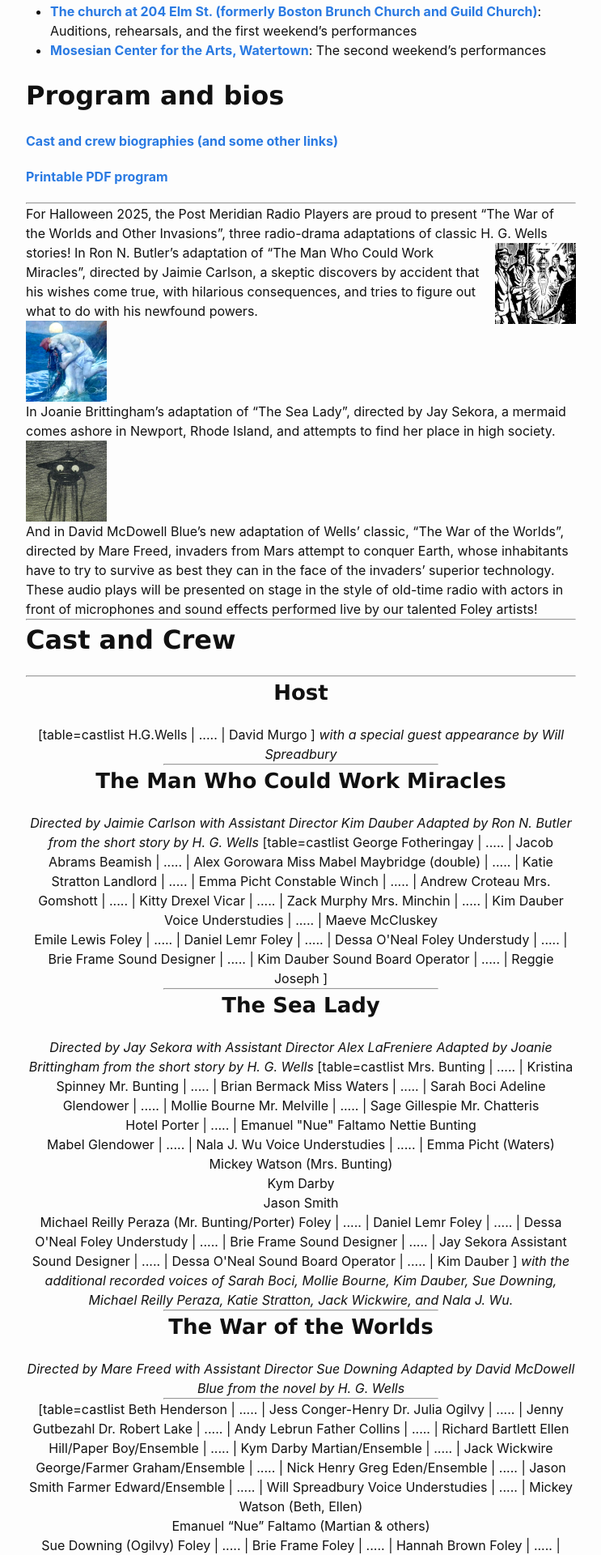
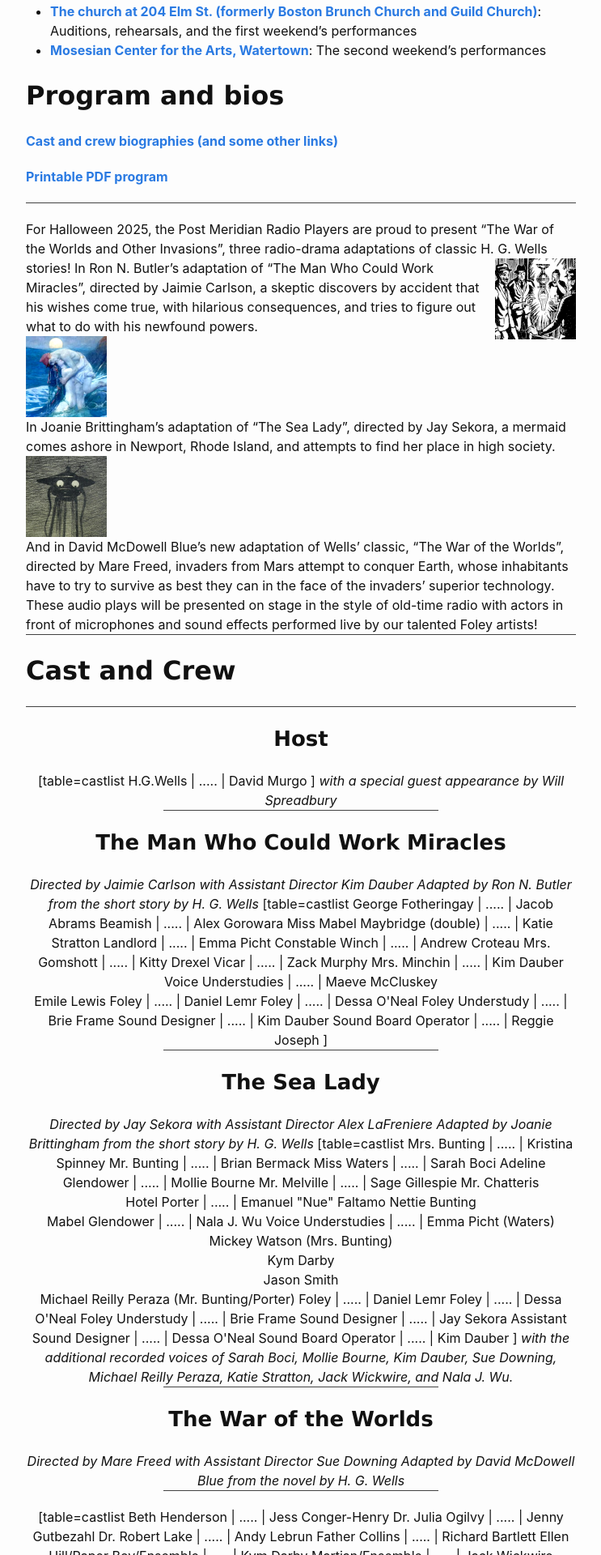
Before and after one commit to pmrp-boston/pmrp_2025, a Jekyll site: the page built from _events/invasions/index.md, in a window 1280 px wide. Shown: the part 674-2594 px from the top of the page at 81% size, without its empty margins (268-1011 px from the left). Built offline with Jekyll 4.4.1, drawn with Linux system fonts in a browser that asks for light colours.

Commit message:
Horizontal rule needs better color and spacing

```diff
--- a/assets/css/base.css
+++ b/assets/css/base.css
@@ -51,6 +51,7 @@ h3,
 h4,
 h5,
 h6,
+hr,
 p,
 blockquote,
 pre,
@@ -196,6 +197,16 @@ pre > code {
 }
 
 /**
+ * Horizontal rule
+ */
+hr {
+  border-top: none;
+  border-left: none;
+  border-right: none;
+  border-bottom: 1px solid var(--color-text-subtle-1);
+}
+
+/**
  * Tables
  */
 table {
```
